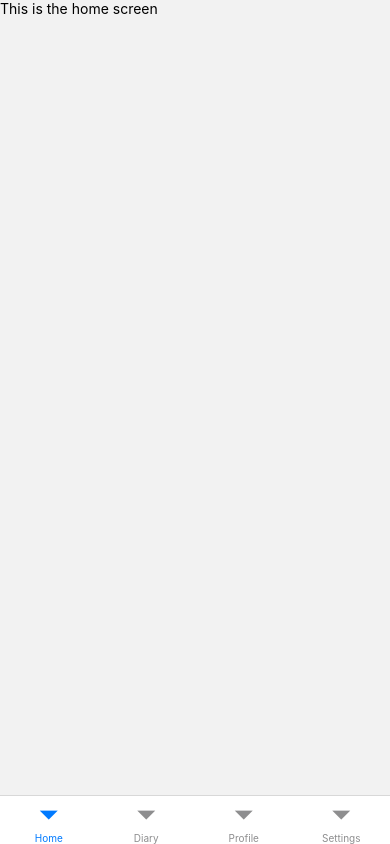
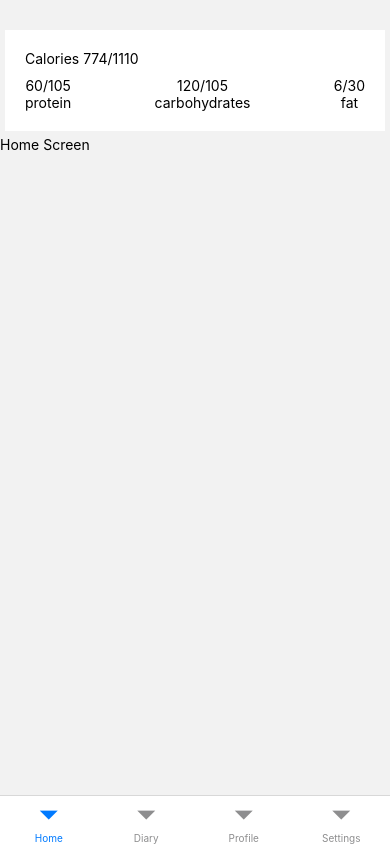
Before and after one commit to taariqnazar/macro-app, a React Native app: screen /Home in a window 390 px wide. Built offline with nearby package versions, Linux system fonts and the light colour scheme.

Commit message:
Added types to variabls and functions

```diff
--- a/src/components/Overview.tsx
+++ b/src/components/Overview.tsx
@@ -1,14 +1,15 @@
 import { View, Text, StyleSheet } from 'react-native';
+import { Macronutrients } from "../types"
 import { useStore } from "../store"
 import { caloriesFromMacro, getMacrosFromMeals} from "../utils/utils"
 
 export default function Overview() {
     const [globalState, dispatch] = useStore()
 
-    let macronutrients = getMacrosFromMeals(globalState.user.diary)
-    let macronutrientsTarget = globalState.user.targets.macronutrients
-    let caloriesDone = caloriesFromMacro(macronutrients)
-    let caloriesTarget = caloriesFromMacro(macronutrientsTarget)
+    let macronutrients:Macronutrients = getMacrosFromMeals(globalState.user.diary)
+    let macronutrientsTarget:Macronutrients = globalState.user.targets.macronutrients
+    let caloriesDone:number = caloriesFromMacro(macronutrients)
+    let caloriesTarget:number = caloriesFromMacro(macronutrientsTarget)
 
     return (
            <View style = {styles.container} >
@@ -19,7 +20,7 @@ export default function Overview() {
 }
 
 
-function Macros({macronutrients, macronutrientsTarget}) {
+function Macros({macronutrients, macronutrientsTarget}:{macronutrients:Macronutrients , macronutrientsTarget:Macronutrients}) {
     return(
        <View style = {styles.macrosContainer}>
            {Object.entries(macronutrients).map(([key, _]) => (
@@ -32,12 +33,11 @@ function Macros({macronutrients, macronutrientsTarget}) {
           )
 }
 
-const Total = ({caloriesDone, caloriesTarget}) => {
+const Total = ({caloriesDone, caloriesTarget}:{caloriesDone:number , caloriesTarget:number}) => {
     return(
             <Text>Calories {caloriesDone}/{caloriesTarget}</Text>
           )
 }
-
 
 const styles = StyleSheet.create({
     container: {
--- a/src/data/data.ts
+++ b/src/data/data.ts
@@ -1,12 +1,32 @@
+import { Meal, Item } from "../types"
 // Meals is a list of meal
 // meal is a list of food items
-const item = {
+
+const item:Item = {
     id: 0,
     name: 'Popsicle',
     macronutrients: {
         protein: 20,
         carbohydrates: 40,
         fat: 2
+    }
+}
+const chickenBreast:Item = {
+    id: 1,
+    name: 'Chicken Breast',
+    macronutrients: {
+        protein: 20,
+        carbohydrates: 0.5,
+        fat: 2
+    }
+}
+const brocolli:Item = {
+    id: 2,
+    name: 'Brocolli',
+    macronutrients: {
+        protein: 5,
+        carbohydrates: 15,
+        fat: 0
     }
 }
 
@@ -35,5 +55,9 @@ export const new_data = {
             micronutrients: {}
         }
     },
+    items: [
+        chickenBreast,
+        brocolli
+    ],
     settings: {}
 }
--- a/src/pages/HomeScreen.tsx
+++ b/src/pages/HomeScreen.tsx
@@ -1,7 +1,11 @@
-import { Text, Button } from 'react-native';
+import { View, Text, Button } from 'react-native';
+import Overview from "../components/Overview"
 
 export default function HomeScreen({ navigation }) {
     return (
-        <Text>This is the home screen</Text>
+        <View>
+            <Overview />
+            <Text>Home Screen</Text>
+        </View>
    );
 };
--- /dev/null
+++ b/src/types.ts
@@ -0,0 +1,20 @@
+export type Item = {
+    id: number,
+    name: string,
+    macronutrients: {
+        protein: number,
+        carbohydrates: number,
+        fat:number
+    }
+}
+
+export type Meal = {
+    timestamp: string,
+    items: Item[]
+}
+
+export type Macronutrients = {
+    protein: number,
+    carbohydrates: number,
+    fat: number
+}
--- a/src/utils/utils.ts
+++ b/src/utils/utils.ts
@@ -1,8 +1,10 @@
-export function caloriesFromMacro(macronutrients) {
+import { Macronutrients, Meal } from "../types"
+
+export function caloriesFromMacro(macronutrients:Macronutrients): number {
     const { protein, carbohydrates, fat } = macronutrients
     return 4*protein + 4*carbohydrates + 9*fat
 }
-export function getMacrosFromMeals(meals) {
+export function getMacrosFromMeals(meals:Meal[]): Macronutrients {
     let macros = {
         protein: 0,
         carbohydrates: 0,
@@ -10,7 +12,7 @@ export function getMacrosFromMeals(meals) {
     }
     meals.map((meal, _) =>{
         meal.items.map((item, __) =>{
-            Object.entries(item.macronutrients).map(([key, value]) => {
+            Object.entries(item.macronutrients).map(([key, value]:[key:string, value:number]) => {
                 macros[key] += value
             })
         })
```
Also changed, not shown: 1 other file (tests, documents, lock files or other folders).
